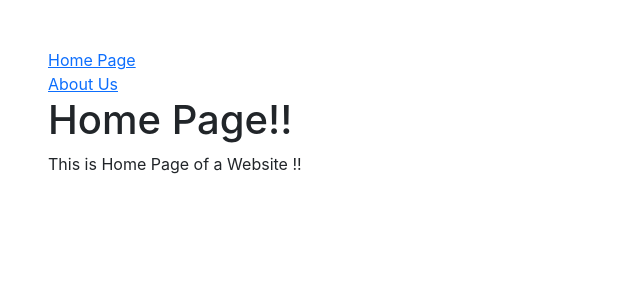
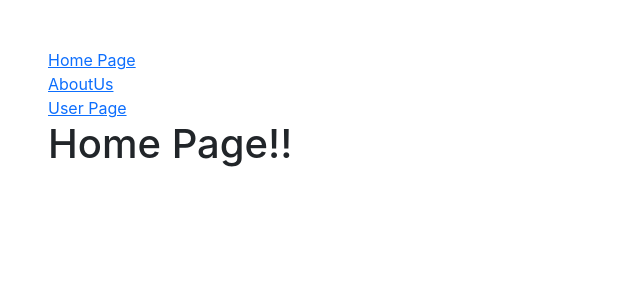
Before and after one commit to neeraj83760/React_Bible, a React (Create React App) app: page / in a window 1280 px wide. Shown: the top 300 px of the page, without its empty margins (0-640 px from the left). Built offline with nearby package versions, Linux system fonts and the light colour scheme.

Commit message:
404 error Page Not found in ReactJS

```diff
--- /dev/null
+++ b/src/404Page_Not_Found/App28.js
@@ -0,0 +1,58 @@
+import React from 'react'
+import {BrowserRouter as Router, Link,Route, Routes} from 'react-router-dom'
+
+function App28()
+{
+   return(
+
+    <div className='m-5'>
+    <Router>
+    <Link to="/">Home Page</Link><br/>
+    <Link to="/about">AboutUs</Link><br/>
+    <Link to="/User">User Page</Link>
+    <Routes>
+        <Route path="/" element={<Home />} />
+        <Route path="/about" element={<AboutUs />} />
+        {/* '*' this path will tell if not route is allll0 */}
+        <Route path='*' element={<PageNotFound />}/>
+    </Routes>
+    </Router>
+   </div>
+
+   )
+}
+
+function Home(){
+
+  return(
+   <div>
+   <h1>Home Page!!</h1>
+   </div>
+
+  )
+}
+
+function AboutUs(){
+
+  return(
+  <div>
+  <h1>About Us Page!!</h1>
+  </div>
+
+  )
+
+}
+
+
+function PageNotFound(){
+
+    return(
+    <div>
+    <h1>This Page Does Not Exist!!</h1>
+    </div>
+
+    )
+
+  }
+
+export default App28;
--- a/src/index.js
+++ b/src/index.js
@@ -1,7 +1,7 @@
 import React from 'react';
 import ReactDOM from 'react-dom/client';
 import './index.css';
-import {BrowserRouter as Router} from 'react-router-dom'
+// import {BrowserRouter as Router} from 'react-router-dom'
 
 // import { useState } from 'react';
 // import App from './App';
@@ -42,7 +42,8 @@ import {BrowserRouter as Router} from 'react-router-dom'
 // import App24 from './UncontrolledComponent/App24'
 // import App25 from './Simple_HOC/App25'
 // import App26 from './Routing_Setup/App26'
-import App27 from './RoutingExampleWithbestPractices/App27';
+// import App27 from './RoutingExampleWithbestPractices/App27';
+import App28 from './404Page_Not_Found/App28'
 
 const root = ReactDOM.createRoot(document.getElementById('root'));
 
@@ -90,7 +91,8 @@ root.render(
   {/* <App24 /> */}
   {/* <App25 />    */}
   {/* <App26 /> */}
- <Router> <App27 /></Router>
+ {/* <Router> <App27 /></Router> */}
+ <App28 />
 
  </React.StrictMode>
 );
```
